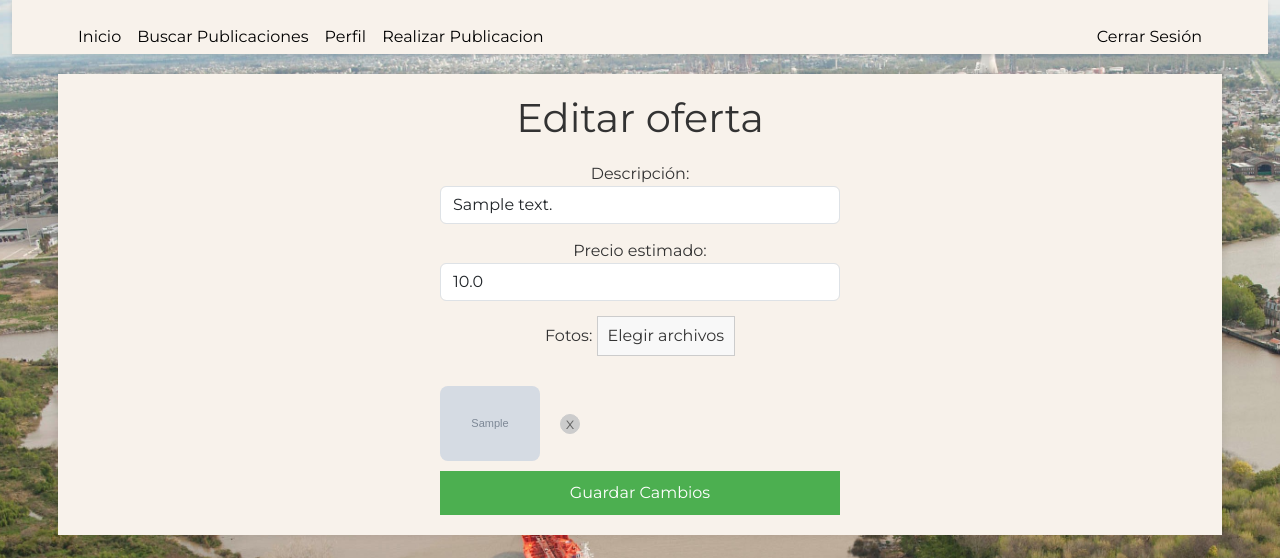
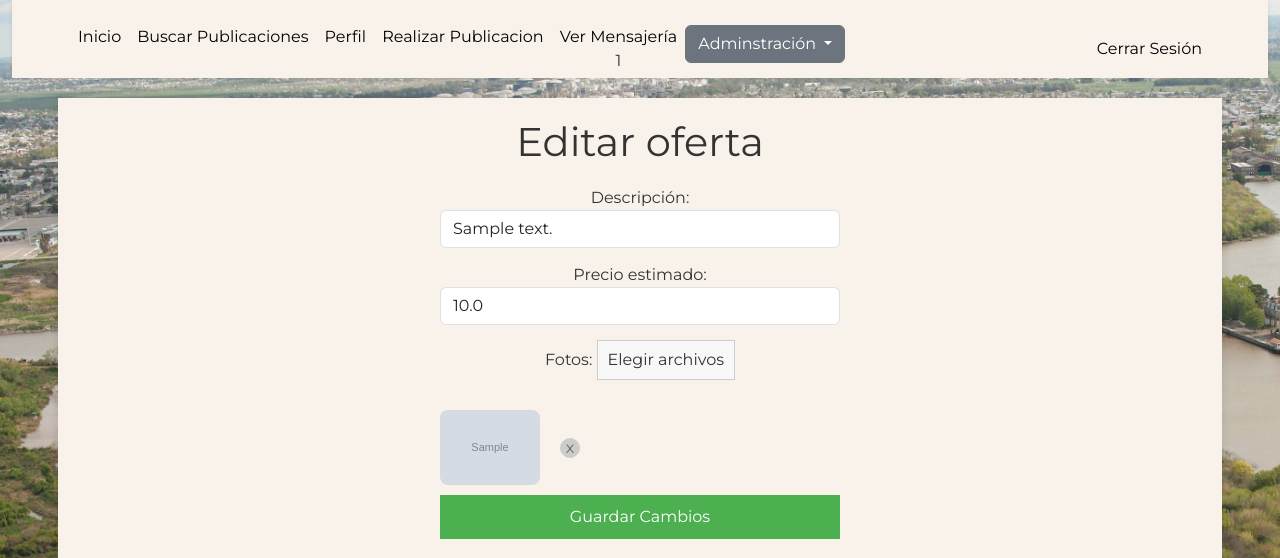
Before and after one commit to agustina-soto/marDeIntercambios, a Django app: page /oferta/editar_oferta/1/ in a window 1280 px wide. Shown: the top 558 px of the page. Run offline with Django 5.2, Linux system fonts and the light colour scheme; a user stored in the database is signed in; tables that the repository leaves empty hold one stand-in row (values such as "Sample post"); grey boxes marked "Sample" are stand-in pictures.

Commit message:
Agrego nav de mensajería y de administrador

```diff
--- a/templates/base.html
+++ b/templates/base.html
@@ -32,6 +32,24 @@
                             <li class="nav-item">
                                 <a class="nav-link" href="/publicacion/realizar_publicacion/">Realizar Publicacion</a>
                             </li>
+                            <li class="nav-item">
+                                <a class="nav-link" href="/chats/">Ver Mensajería</a>
+                                {% if unread_count > 0 %}
+                                    <span class="unread-indicator">{{ unread_count }}</span>
+                                {% endif %}
+                            </li>
+                        {% endif %}
+                        {% if user.is_superuser %}
+                            <div class="dropdown">
+                                <button class="btn btn-secondary dropdown-toggle" type="button" id="dropdownMenuButton1" data-bs-toggle="dropdown" aria-expanded="false">
+                                  Adminstración
+                                </button>
+                                <ul class="dropdown-menu" aria-labelledby="dropdownMenuButton1">
+                                  <li><a class="dropdown-item" href="/publicacion/ver_publicaciones_para_validar/">Publicaciones a Validar</a></li>
+                                  <li><a class="dropdown-item" href="/intercambios/ver_intercambios_activos">Ver Intercambios Activos</a></li>
+                                  <li><a class="dropdown-item" href="/intercambios/historial_intercambios">Historial Intercambios</a></li>
+                                </ul>
+                            </div>
                         {% endif %}
                     </ul>
                     <ul class="navbar-nav ms-auto">
@@ -51,7 +69,7 @@
                 </div>
             </div>
         </nav>
-
+        {% block messages %}
             {% if messages %}
                 <div class="container">
                     {% for message in messages %}
@@ -70,6 +88,7 @@
                     {% endfor %}
                 </div>
             {% endif %}
+        {% endblock %}
 
         <div class="container">
             <div class="row">
```
Also changed, not shown: archivos-estaticos/fotos_publicaciones/velero.jpg (added). Lines whose indentation alone changed are shown as unchanged.
